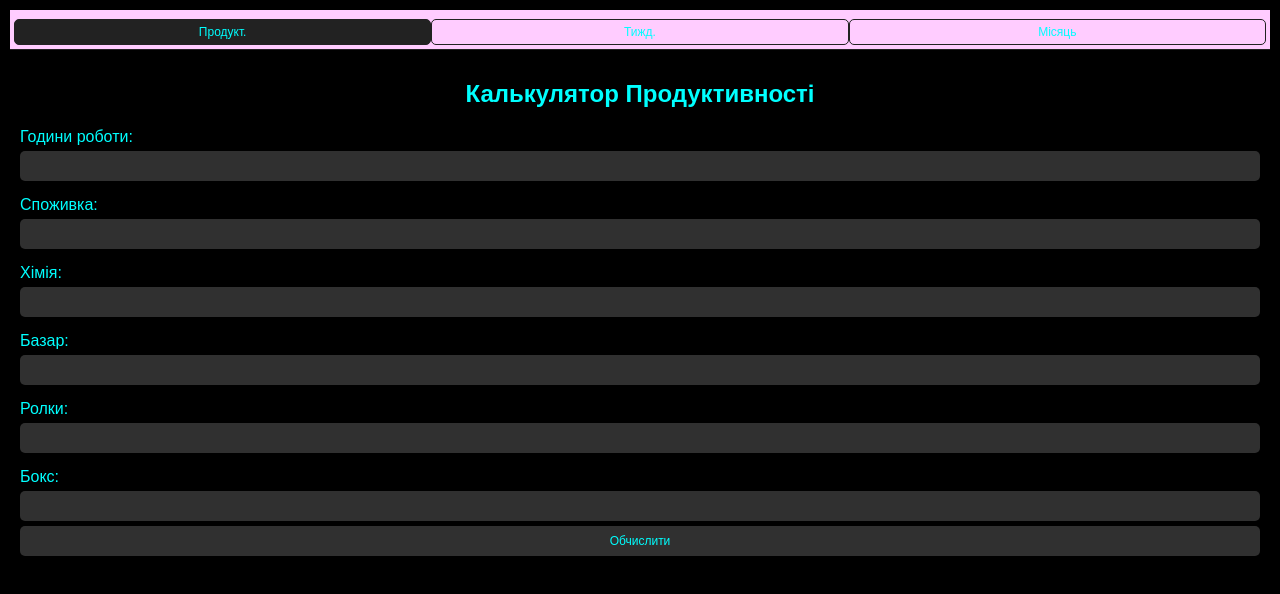
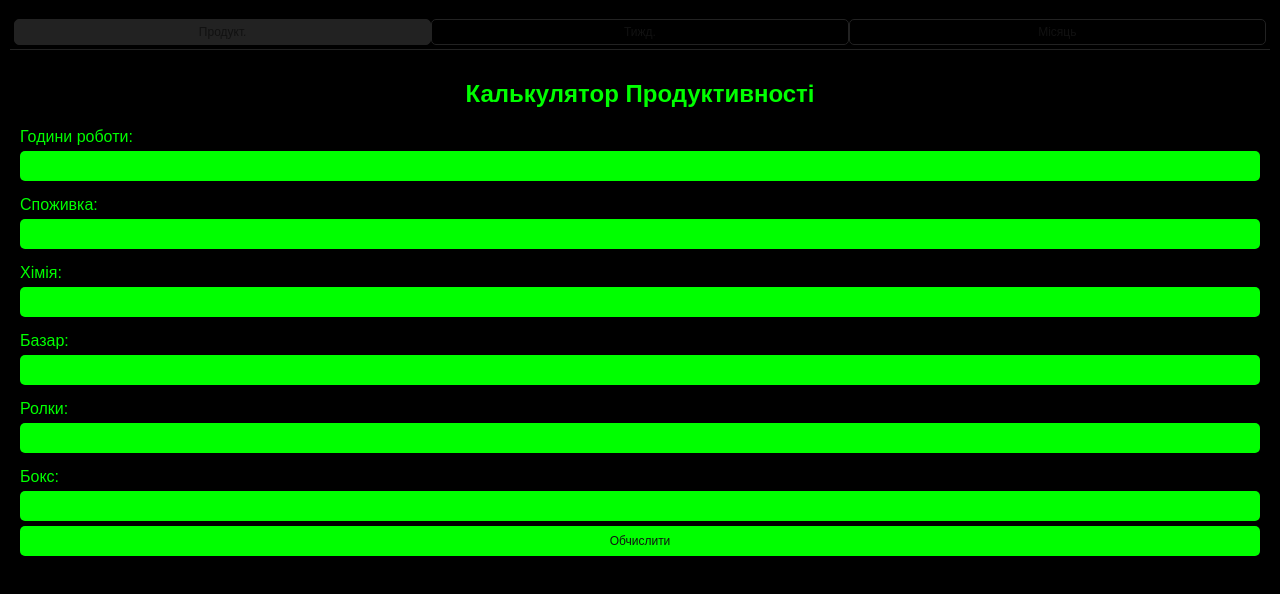
Before and after one commit to IDL35/IC, a plain HTML site: page index.html in a window 1280 px wide. Drawn offline with Linux system fonts and the light colour scheme.

Commit message:
Update styles.css

```diff
--- a/styles.css
+++ b/styles.css
@@ -1,6 +1,6 @@
 body {
     background-color: #000;
-    color: #00ffff;
+    color: #0f0;
     font-family: Arial, sans-serif;
     max-width: 100%;
     padding: 10px;
@@ -20,7 +20,7 @@ label {
 .top-panel {
     display: flex;
     justify-content: space-around;
-    background: #ffccff;
+    background: #000;
     border-bottom: 1px solid #222;
     padding: 4px;
     position: sticky;
@@ -28,8 +28,8 @@ label {
     z-index: 100;
 }
 .top-panel button {
-    background: #ffccff;
-    color: #00ffff;
+    background: #000;
+    color: #111;
     border: 1px solid #222;
     font-size: 12px;
     padding: 5px 8px;
@@ -42,8 +42,8 @@ section.active { display:block; }
 
 input, button {
     font-size: 12px;
-    background-color: #303030;
-    color: #00ffff;
+    background-color: #0f0;
+    color: #111;
     border: none;
     border-radius: 5px;
     padding: 8px;
@@ -63,7 +63,7 @@ button:hover {
 #prodResult, #weekResult, #monthlySummary, #weeklySummary, #totalMoney {
     margin-top: 20px;
     font-size: 1.2rem;
-    color: #ff0066;
+    color: #ff0000;
     text-align: center;
     font-weight: bold;
 }
@@ -71,7 +71,7 @@ button:hover {
 table {
     width: 100%;
     border-collapse: collapse;
-    background-color: #ffccff;
+    background-color: #0f0;
     font-size: 10px;
 }
 th, td {
```
